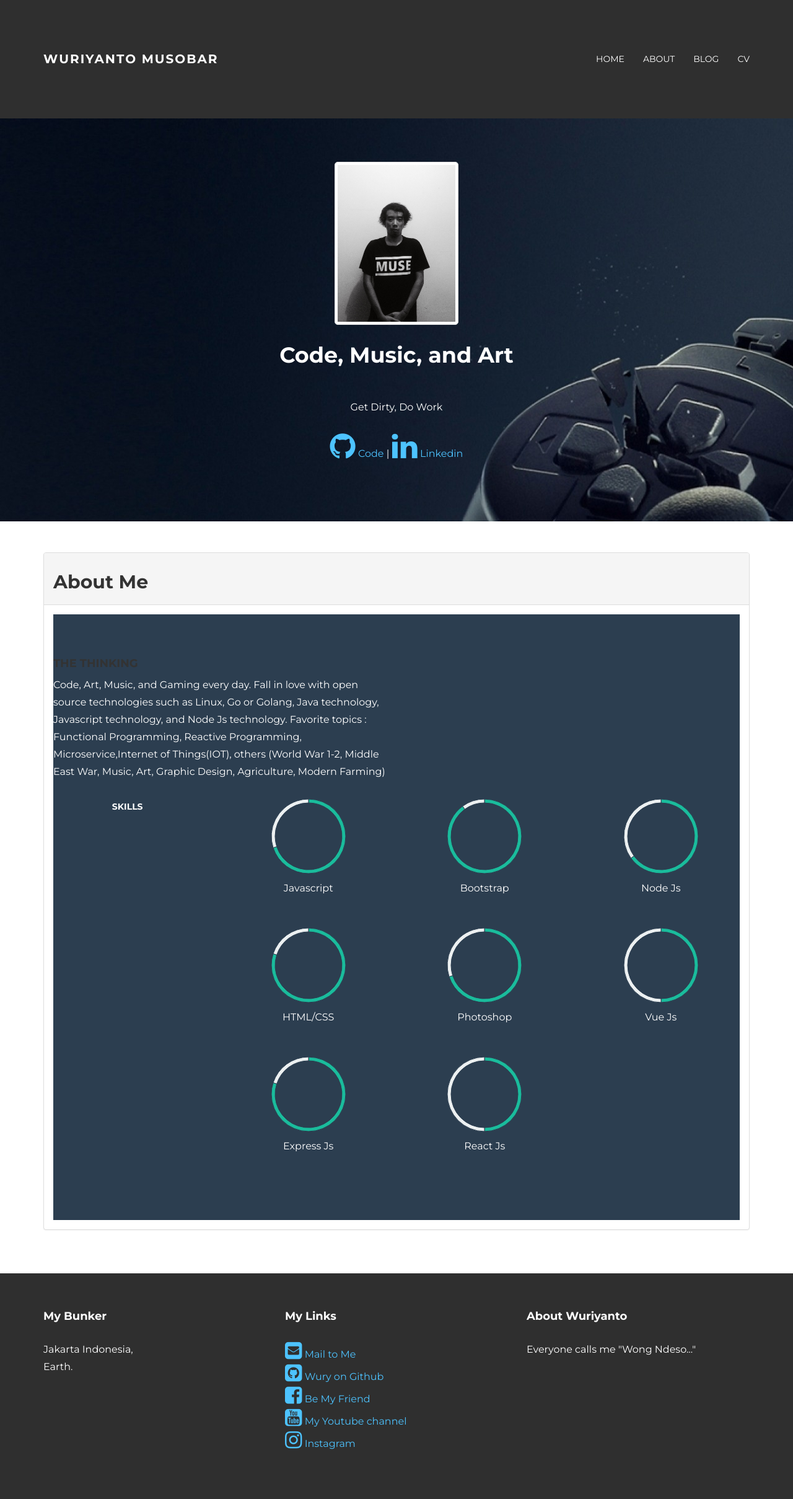
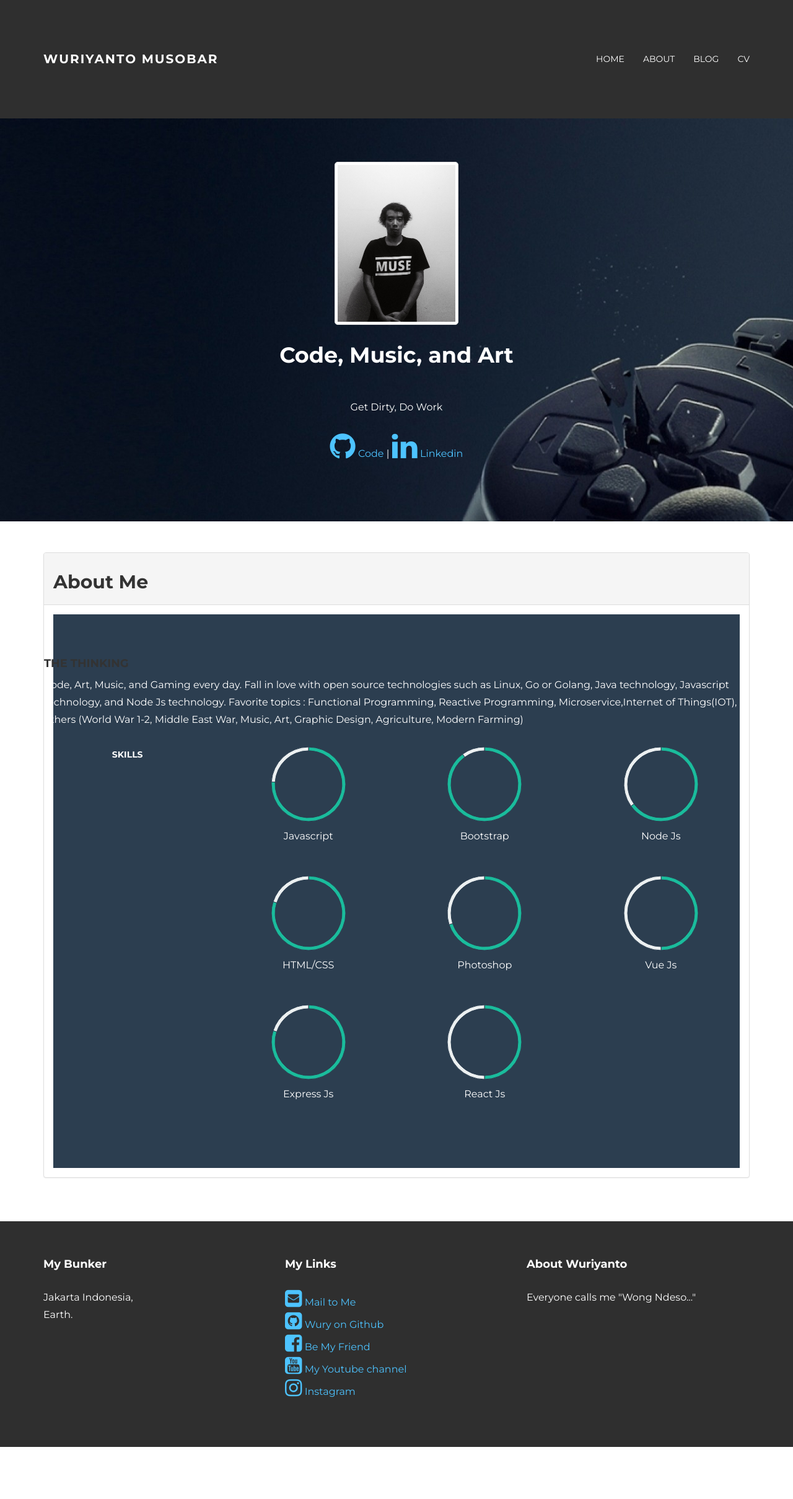
Before and after one commit to wuriyanto48/wuriyanto48.github.io, a Jekyll site: the page built from about/index.html, in a window 1280 px wide. Shown: the whole page at 62% size. Built offline with Jekyll 4.4.1, drawn with Linux system fonts in a browser that asks for light colours; nearby versions of some CDN libraries; after the commit the page ends 2334 px from its top, so only the background shows below that.

Commit message:
skills#3

```diff
--- a/about/index.html
+++ b/about/index.html
@@ -5,7 +5,7 @@ title_header: About Me
 ---
 <div id="skillswrap">
 	<div class="row">
-		<div class="col-lg-6">
+		<div>
 			<h4>THE THINKING</h4>
 			<p>
 	      Code, Art, Music, and Gaming every day. Fall in love with open source technologies such as Linux, Go or Golang, Java technology, Javascript technology, and Node Js technology. Favorite topics : Functional Programming, Reactive Programming, Microservice,Internet of Things(IOT), others (World War 1-2, Middle East War, Music, Art, Graphic Design, Agriculture, Modern Farming)
```
Also changed, not shown: other parts of about/index.html (+1 -1 lines).
